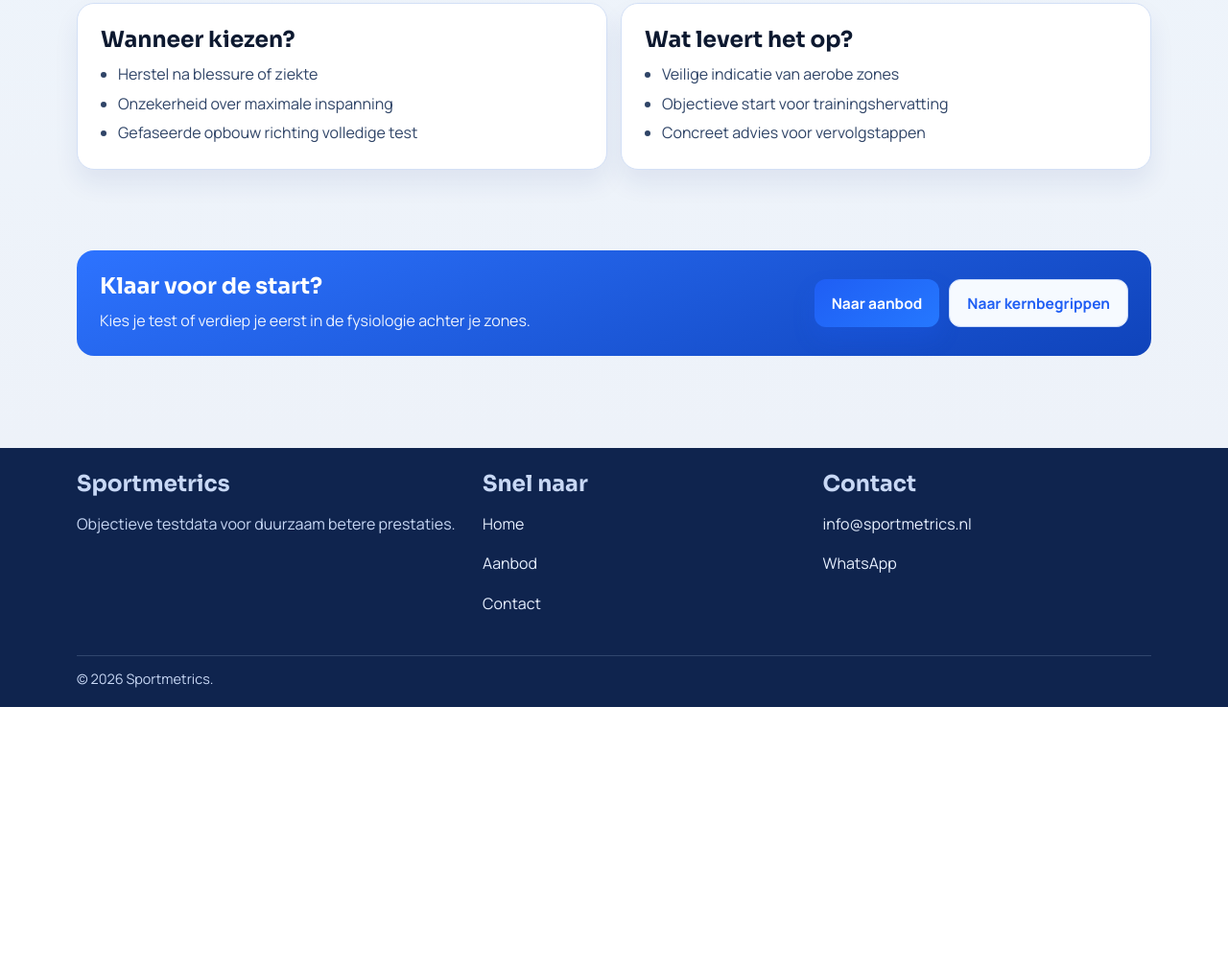
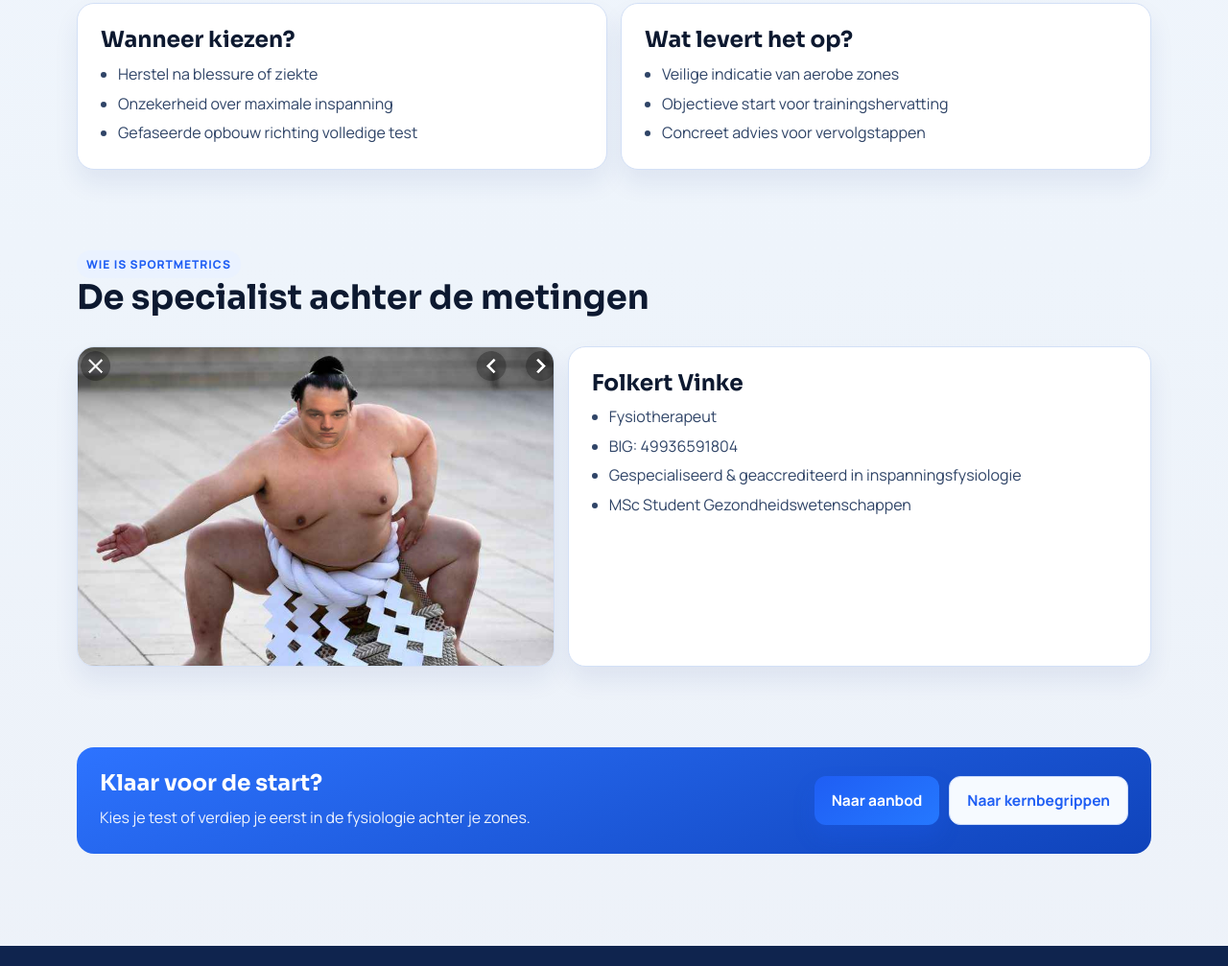
Before and after one commit to SportmetricsNL/web2.0, a plain HTML site: page methode.html in a window 1280 px wide. Shown: the part 2052-3059 px from the top of the page at 96% size. Before the commit the page ends 2789 px from the top, so only its background shows below. Drawn offline with Linux system fonts and the light colour scheme.

Commit message:
Add coach profile section to methode page

```diff
--- a/methode.html
+++ b/methode.html
@@ -187,6 +187,32 @@
         </div>
       </section>
 
+      <section class="section" id="wie-is-sportmetrics">
+        <div class="container">
+          <div class="section-title-row">
+            <div>
+              <span class="eyebrow">Wie is Sportmetrics</span>
+              <h2>De specialist achter de metingen</h2>
+            </div>
+          </div>
+
+          <div class="coach-layout">
+            <article class="card coach-photo-card">
+              <img class="coach-photo" src="assets/folkert.jpg" alt="Folkert Vinke" />
+            </article>
+            <article class="card">
+              <h3>Folkert Vinke</h3>
+              <ul class="coach-list">
+                <li>Fysiotherapeut</li>
+                <li>BIG: 49936591804</li>
+                <li>Gespecialiseerd &amp; geaccrediteerd in inspanningsfysiologie</li>
+                <li>MSc Student Gezondheidswetenschappen</li>
+              </ul>
+            </article>
+          </div>
+        </div>
+      </section>
+
       <section class="section">
         <div class="container">
           <div class="cta-banner">
--- a/styles.css
+++ b/styles.css
@@ -883,12 +883,43 @@
   color: #4e678f;
 }
 
+.coach-layout {
+  display: grid;
+  grid-template-columns: 0.9fr 1.1fr;
+  gap: 14px;
+  align-items: stretch;
+}
+
+.coach-photo-card {
+  overflow: hidden;
+  padding: 0;
+}
+
+.coach-photo {
+  display: block;
+  width: 100%;
+  height: 100%;
+  max-height: 420px;
+  object-fit: cover;
+}
+
+.coach-list {
+  margin: 10px 0 0;
+  padding-left: 18px;
+  color: #2f4467;
+}
+
+.coach-list li + li {
+  margin-top: 6px;
+}
+
 @media (max-width: 980px) {
   .hero-layout,
   .location-grid,
   .footer-grid,
   .grid.two,
-  .grid.three {
+  .grid.three,
+  .coach-layout {
     grid-template-columns: 1fr;
   }
 
```
Also changed, not shown: assets/folkert.jpg (added).
